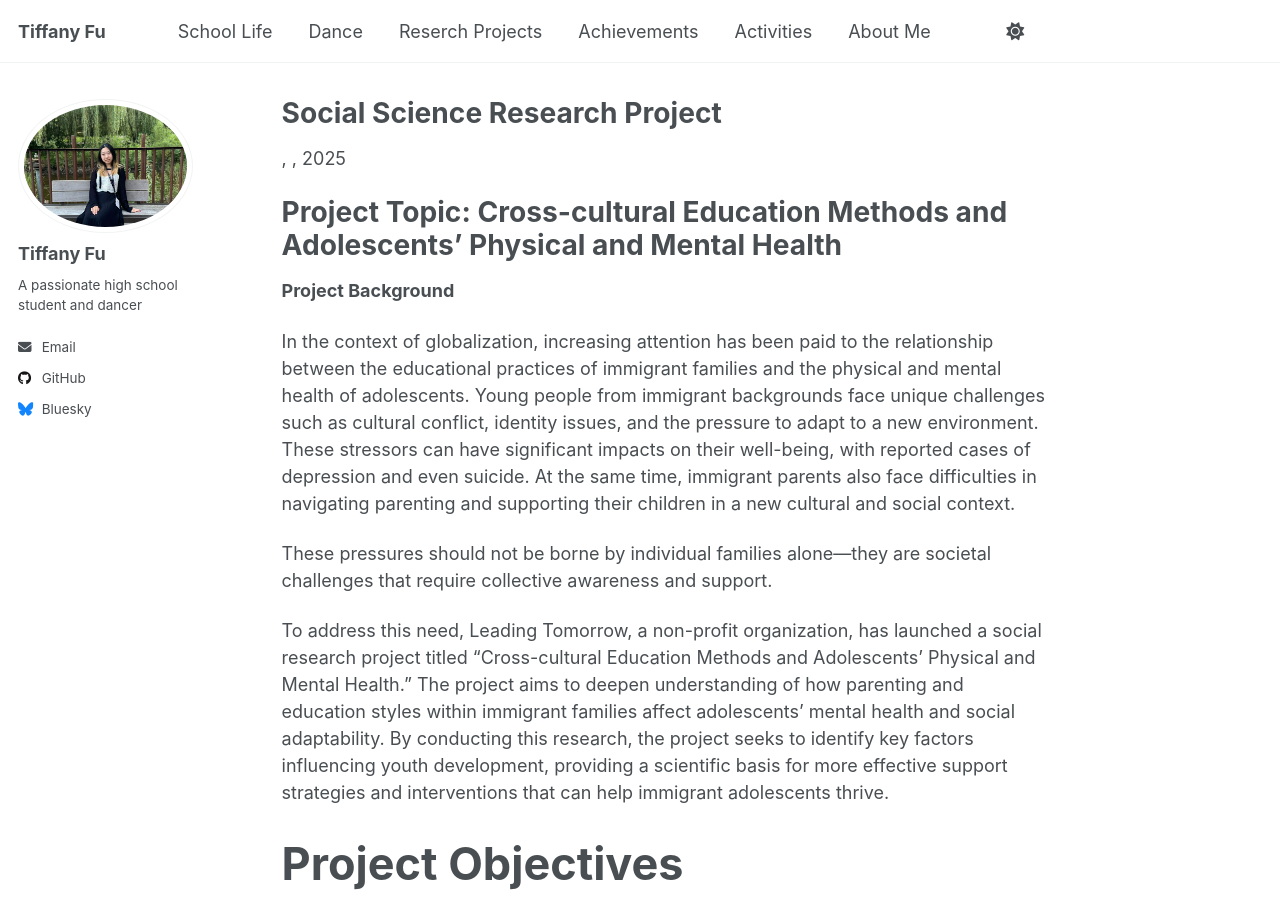
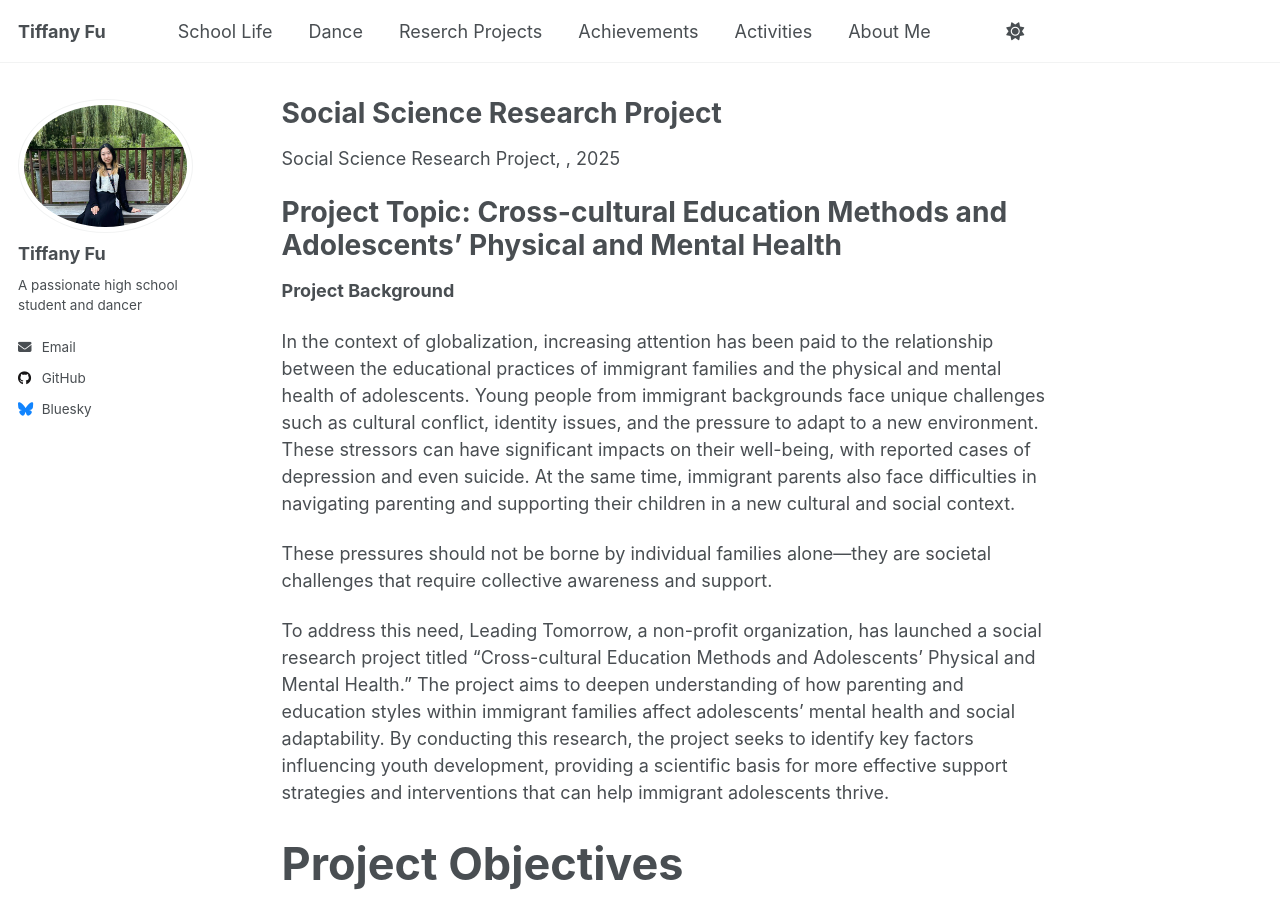
Before and after one commit to TiffanyJTFu/TiffanyFu, a Jekyll site: the page built from _teaching/2015-spring-teaching-2.md, in a window 1280 px wide and 900 px high. Built offline with Jekyll 4.4.1, drawn with Linux system fonts in a browser that asks for light colours; a script that is not in the unit is left out.

Commit message:
Update 2015-spring-teaching-2.md

```diff
--- a/_teaching/2015-spring-teaching-2.md
+++ b/_teaching/2015-spring-teaching-2.md
@@ -1,6 +1,7 @@
 ---
 title: "Social Science Research Project"
 collection: teaching
+type: "Social Science Research Project"
 permalink: /teaching/2015-spring-teaching-1
 ---
 
```
